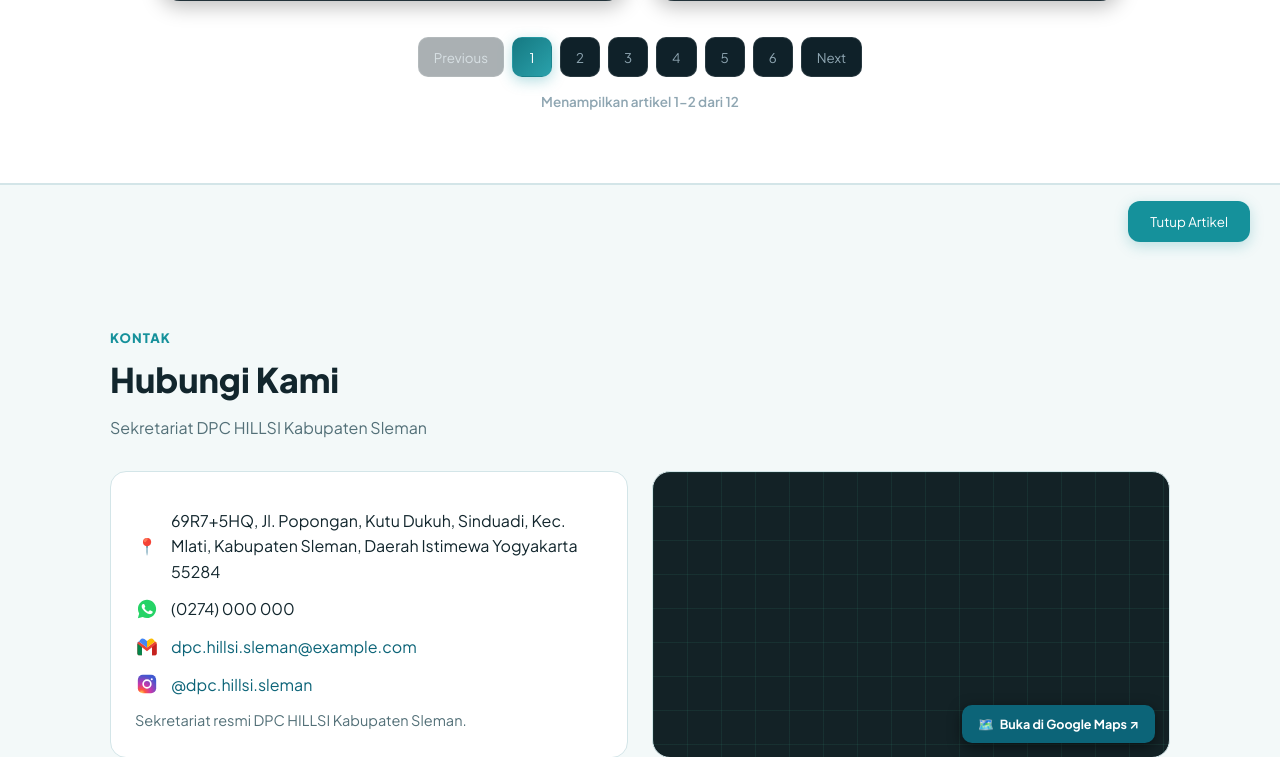
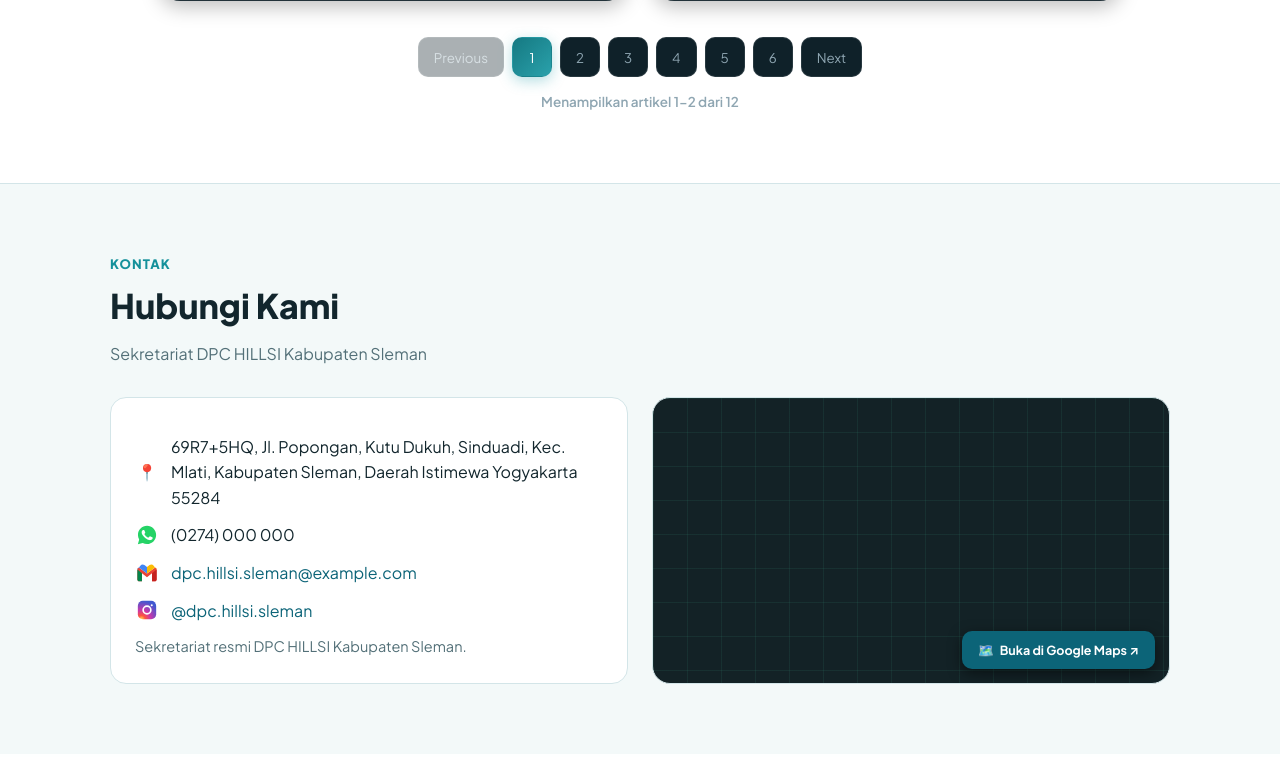
Before and after one commit to ismahanipml-max/hillsisleman.duckdns.org, a Laravel app: page / in a window 1280 px wide. Shown: the part 2489-3246 px from the top of the page. After the commit the page ends 3173 px from the top, so only its background shows below. Run offline with Laravel 12, Linux system fonts and the light colour scheme; data that the repository does not hold is empty; parts of the project's set-up code (start-up, migrations or seed data) failed here and were passed over; some libraries are stand-ins or nearby versions.

Commit message:
Clean up modal markup and ensure article photos display properly

```diff
--- a/resources/views/home.blade.php
+++ b/resources/views/home.blade.php
@@ -396,13 +396,6 @@
     <div class="art-modal-footer" style="padding:16px 30px;border-top:1px solid var(--line);display:flex;justify-content:space-between;align-items:center;">
       <span style="font-size:12.5px;color:var(--muted);">DPC HILLSI Kabupaten Sleman</span>
       <button type="button" class="btn s" onclick="closeArtModal()" style="display:inline-flex;align-items:center;gap:6px;">&larr; Kembali ke Berita</button>
-    </div>
-  </div>
-</div>
-      <div id="artModalBody" class="art-modal-body"></div>
-    </div>
-    <div class="art-modal-footer">
-      <button type="button" class="btn s" onclick="closeArtModal()">Tutup Artikel</button>
     </div>
   </div>
 </div>
```
